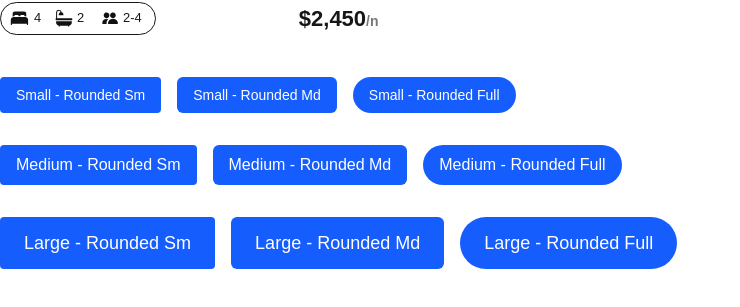
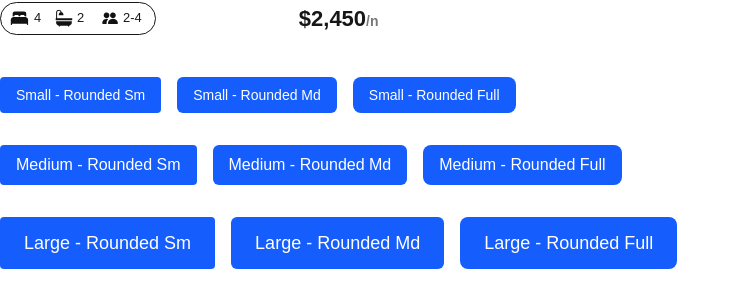
Before and after one commit to Anikhe00/alx-project-0x00-setup, a Next.js app in the folder alx-project-0x00/: page /landing in a window 1280 px wide. Shown: the part 437-744 px from the top of the page, without its empty margins (0-740 px from the left). Built offline with nearby package versions, Linux system fonts and the light colour scheme.

Commit message:
Update the ButtonProps properties

```diff
--- a/alx-project-0x00/components/Button.tsx
+++ b/alx-project-0x00/components/Button.tsx
@@ -4,7 +4,7 @@ const Button: React.FC<ButtonProps> = ({
   title,
   size = "medium",
   shape = "rounded-md",
-  className = "",
+  styles = "",
 }) => {
   const baseStyles =
     "px-4 py-2 font-medium text-white bg-blue-600 hover:bg-blue-700 transition-colors";
@@ -16,9 +16,7 @@ const Button: React.FC<ButtonProps> = ({
   };
 
   return (
-    <button
-      className={`${baseStyles} ${sizeStyles[size]} ${shape} ${className}`}
-    >
+    <button className={`${baseStyles} ${sizeStyles[size]} ${shape} ${styles}`}>
       {title}
     </button>
   );
--- a/alx-project-0x00/interfaces/index.ts
+++ b/alx-project-0x00/interfaces/index.ts
@@ -5,6 +5,6 @@ export interface PillProps {
 export interface ButtonProps {
   title: string;
   size?: "small" | "medium" | "large";
-  shape?: "rounded-sm" | "rounded-md" | "rounded-full";
-  className?: string;
+  shape?: "rounded-sm" | "rounded-md" | "rounded-lg";
+  styles?: string;
 }
--- a/alx-project-0x00/pages/landing.tsx
+++ b/alx-project-0x00/pages/landing.tsx
@@ -10,11 +10,7 @@ const Landing: React.FC = () => {
       <div className="flex gap-4">
         <Button title="Small - Rounded Sm" size="small" shape="rounded-sm" />
         <Button title="Small - Rounded Md" size="small" shape="rounded-md" />
-        <Button
-          title="Small - Rounded Full"
-          size="small"
-          shape="rounded-full"
-        />
+        <Button title="Small - Rounded Full" size="small" shape="rounded-lg" />
       </div>
 
       {/* Medium Buttons */}
@@ -24,7 +20,7 @@ const Landing: React.FC = () => {
         <Button
           title="Medium - Rounded Full"
           size="medium"
-          shape="rounded-full"
+          shape="rounded-lg"
         />
       </div>
 
@@ -32,11 +28,7 @@ const Landing: React.FC = () => {
       <div className="flex gap-4">
         <Button title="Large - Rounded Sm" size="large" shape="rounded-sm" />
         <Button title="Large - Rounded Md" size="large" shape="rounded-md" />
-        <Button
-          title="Large - Rounded Full"
-          size="large"
-          shape="rounded-full"
-        />
+        <Button title="Large - Rounded Full" size="large" shape="rounded-lg" />
       </div>
     </div>
   );
```
